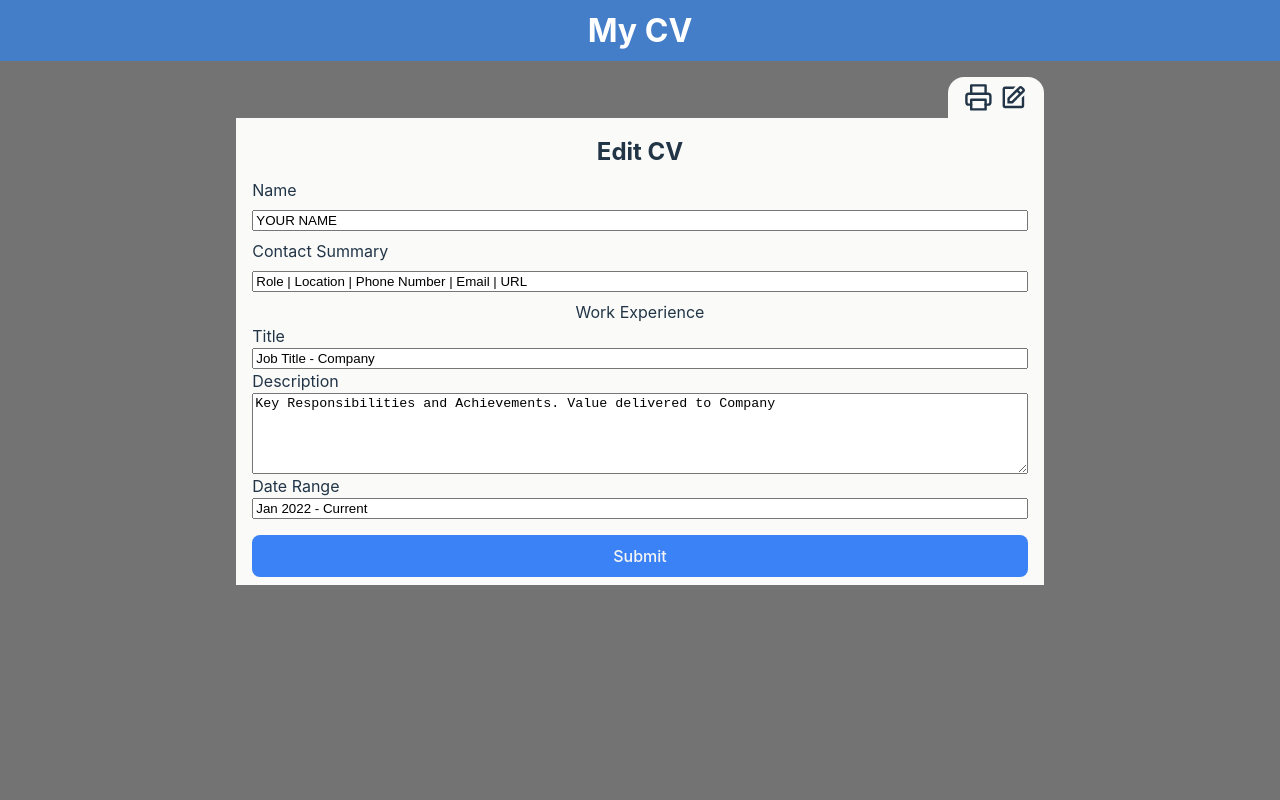
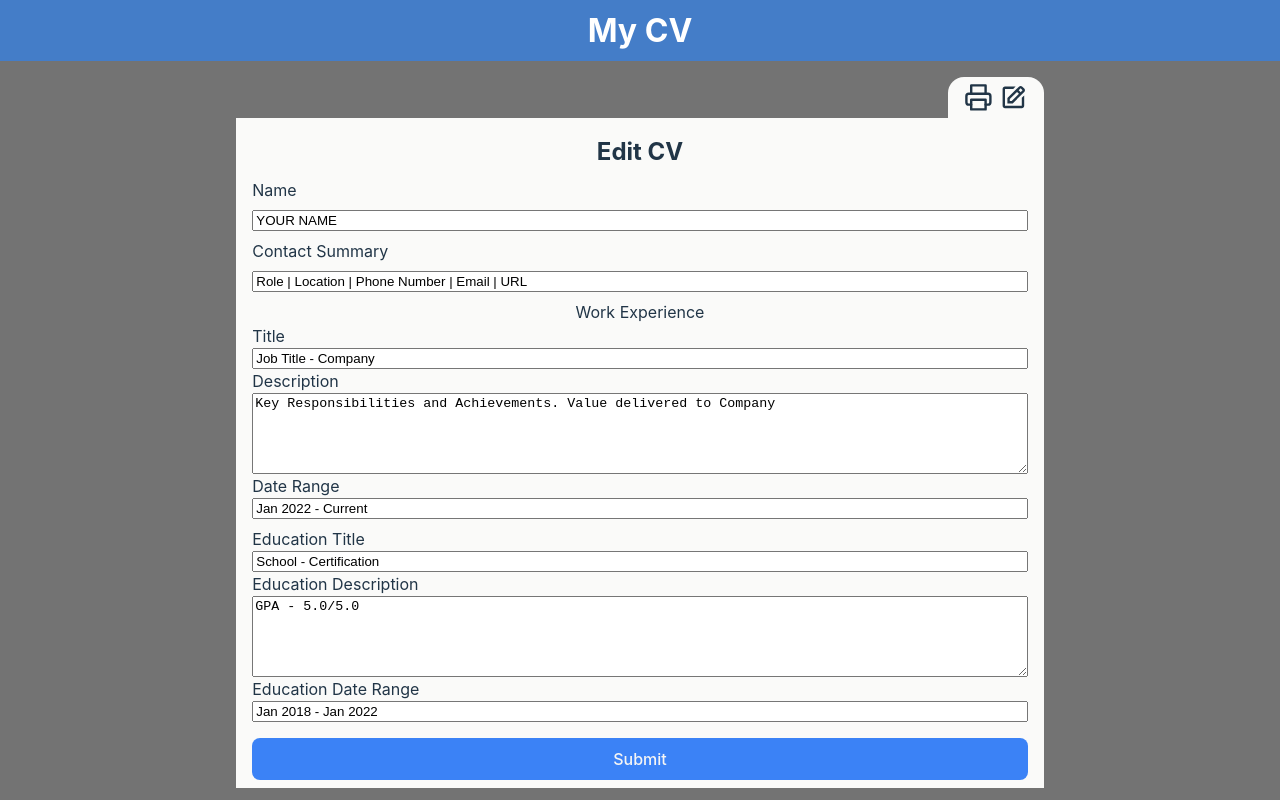
Before and after one commit to JeremyLoh/odin-project, a React (Vite) app in the folder cv/: page / in a window 1280 px wide. Both pictures are taken after a click on the icon 1013 px from the left and 97 px from the top of the page. Built offline with nearby package versions, Linux system fonts and the light colour scheme.

Commit message:
feat: add education history to edit cv form

```diff
--- a/cv/src/App.jsx
+++ b/cv/src/App.jsx
@@ -29,6 +29,7 @@ function App() {
       name: data.name,
       contactSummary: data.contactSummary,
       workExperiences: data.workExperiences,
+      educationHistory: data.educationHistory,
     })
     setIsEditCvMode(false)
   }
--- a/cv/src/components/CvEditForm.jsx
+++ b/cv/src/components/CvEditForm.jsx
@@ -13,16 +13,21 @@ export default function CvEditForm({ cvDetails, handleCvSubmit }) {
       name: cvDetails.name,
       contactSummary: cvDetails.contactSummary,
       workExperiences: cvDetails.workExperiences.map(
-        (experience) =>
-          new Experience(
-            experience.title,
-            experience.description,
-            experience.dateRange
-          )
+        (exp) => new Experience(exp.title, exp.description, exp.dateRange)
+      ),
+      educationHistory: cvDetails.educationHistory.map(
+        (exp) => new Experience(exp.title, exp.description, exp.dateRange)
       ),
     },
   })
-  const { fields } = useFieldArray({ control, name: "workExperiences" })
+  const { fields: workExperiencesFields } = useFieldArray({
+    control,
+    name: "workExperiences",
+  })
+  const { fields: educationFields } = useFieldArray({
+    control,
+    name: "educationHistory",
+  })
 
   function onSubmit(data) {
     handleCvSubmit(data)
@@ -80,7 +85,7 @@ export default function CvEditForm({ cvDetails, handleCvSubmit }) {
           data-cy="edit-cv-work-experience-container"
         >
           <p>Work Experience</p>
-          {fields.map((field, index) => {
+          {workExperiencesFields.map((field, index) => {
             return (
               <section key={field.id} className="work-experience-card">
                 <label htmlFor={`workExperiences.${index}.title`}>Title</label>
@@ -146,6 +151,87 @@ export default function CvEditForm({ cvDetails, handleCvSubmit }) {
             )
           })}
         </div>
+        <div data-cy="edit-cv-education-container">
+          {educationFields.map((field, index) => {
+            return (
+              <section key={field.id} className="education-history-card">
+                <label htmlFor={`educationHistory.${index}.title`}>
+                  Education Title
+                </label>
+                <input
+                  key={`${field.id}-${index}-education-title`}
+                  type="text"
+                  data-cy={`edit-cv-education-${index}-title`}
+                  {...register(`educationHistory.${index}.title`, {
+                    required: "Education Title is required",
+                    maxLength: {
+                      value: 150,
+                      message: "Education Title cannot exceed 150 characters",
+                    },
+                  })}
+                />
+                {errors.educationHistory &&
+                  errors.educationHistory[index].title && (
+                    <span
+                      className="error"
+                      data-cy={`edit-education-history-title-${index}-error`}
+                    >
+                      {errors.educationHistory[index].title.message}
+                    </span>
+                  )}
+                <label htmlFor={`educationHistory.${index}.description`}>
+                  Education Description
+                </label>
+                <textarea
+                  key={`${field.id}-${index}-education-description`}
+                  rows={5}
+                  data-cy={`edit-cv-education-${index}-description`}
+                  {...register(`educationHistory.${index}.description`, {
+                    maxLength: {
+                      value: 300,
+                      message:
+                        "Education Description cannot exceed 300 characters",
+                    },
+                  })}
+                />
+                {errors.educationHistory &&
+                  errors.educationHistory[index].description && (
+                    <span
+                      className="error"
+                      data-cy={`edit-education-history-description-${index}-error`}
+                    >
+                      {errors.educationHistory[index].description.message}
+                    </span>
+                  )}
+                <label htmlFor={`educationHistory.${index}.dateRange`}>
+                  Education Date Range
+                </label>
+                <input
+                  key={`${field.id}-${index}-education-dateRange`}
+                  type="text"
+                  data-cy={`edit-cv-education-${index}-dateRange`}
+                  {...register(`educationHistory.${index}.dateRange`, {
+                    required: "Education Date Range is required",
+                    maxLength: {
+                      value: 50,
+                      message:
+                        "Education Date Range cannot exceed 50 characters",
+                    },
+                  })}
+                />
+                {errors.educationHistory &&
+                  errors.educationHistory[index].dateRange && (
+                    <span
+                      className="error"
+                      data-cy={`edit-education-history-dateRange-${index}-error`}
+                    >
+                      {errors.educationHistory[index].dateRange.message}
+                    </span>
+                  )}
+              </section>
+            )
+          })}
+        </div>
         <button
           type="submit"
           className="edit-cv-form-submit-btn"
--- a/cv/src/styles/CvEditForm.css
+++ b/cv/src/styles/CvEditForm.css
@@ -37,7 +37,8 @@
   text-align: center;
 }
 
-.work-experience-card {
+.work-experience-card,
+.education-history-card {
   display: flex;
   flex-direction: column;
 }
```
Also changed, not shown: 1 other file (tests, documents, lock files or other folders).
